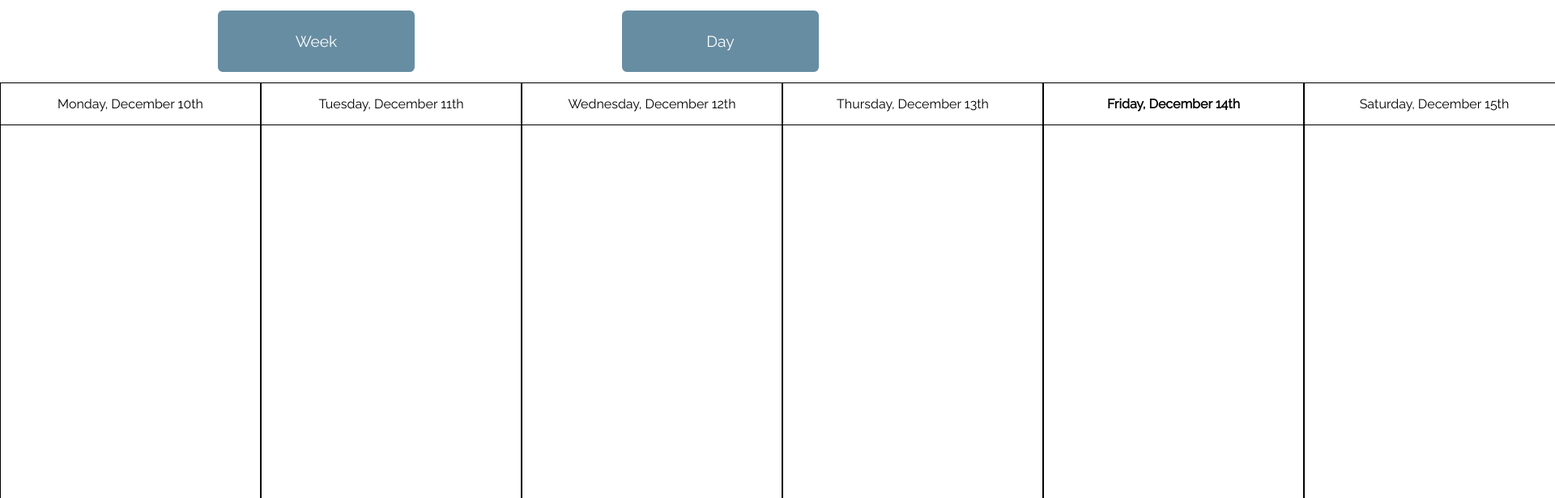
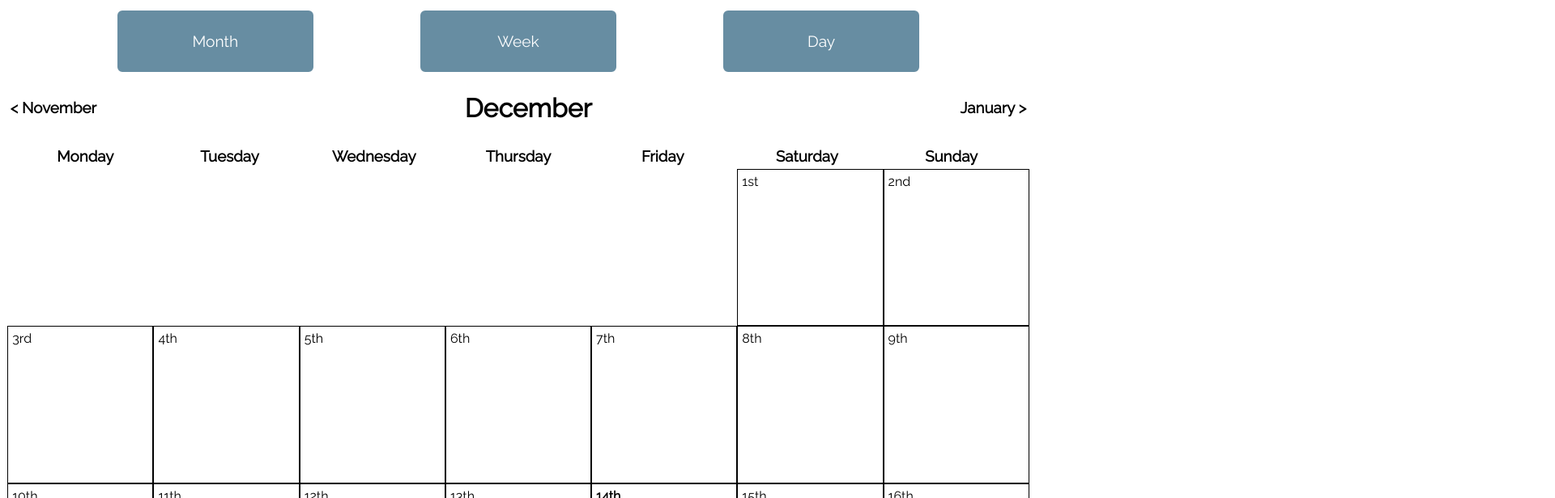
Before and after one commit to DominicSherman/planner, a React (Create React App) app: page / in a window 1280 px wide. Shown: the top 616 px of the page at 81% size, 1920 px wide, since content can reach past the window. Built offline with nearby package versions, Linux system fonts and the light colour scheme.

Commit message:
progress has been made

```diff
--- a/src/App.js
+++ b/src/App.js
@@ -3,15 +3,16 @@ import './css/App.css';
 import './css/Flex.css';
 import './css/Buttons.css';
 import WeekView from './views/WeekView';
-import {DAY, WEEK} from './constants/view-types';
+import {DAY, MONTH, WEEK} from './constants/view-types';
 import DayView from './views/DayView';
+import MonthView from './views/MonthView';
 
 export default class App extends Component {
     constructor(props) {
         super(props);
 
         this.state = {
-            view: WEEK
+            view: MONTH
         }
     }
 
@@ -19,6 +20,12 @@ export default class App extends Component {
         return (
             <div>
                 <div className={'App-buttonWrapper row spaceEvenly'}>
+                    <div
+                        className={'Buttons-mediumFont'}
+                        onClick={() => this.setState({view: MONTH})}
+                    >
+                        {'Month'}
+                    </div>
                     <div
                         className={'Buttons-mediumFont'}
                         onClick={() => this.setState({view: WEEK})}
@@ -33,9 +40,15 @@ export default class App extends Component {
                     </div>
                 </div>
                 {
-                    this.state.view === WEEK ?
+                    this.state.view === MONTH &&
+                        <MonthView/>
+                }
+                {
+                    this.state.view === WEEK &&
                         <WeekView/>
-                        :
+                }
+                {
+                    this.state.view === DAY &&
                         <DayView/>
                 }
             </div>
--- /dev/null
+++ b/src/components/WeekOfMonth.js
@@ -0,0 +1,42 @@
+import React, {Component} from 'react';
+import moment from 'moment';
+
+export default class WeekOfMonth extends Component {
+    render() {
+        let {daysToDisplay} = this.props;
+
+        if (daysToDisplay.length && daysToDisplay[0].date() === 1) {
+            daysToDisplay = [...Array(7 - daysToDisplay.length), ...daysToDisplay];
+        }
+
+        return (
+            daysToDisplay.length ?
+                <div
+                    className={'row'}
+                >
+                    {
+                        daysToDisplay.map(
+                            (day) =>
+                                <div
+                                    className={'MonthView-dayWrapper'}
+                                    style={{
+                                        borderColor: day ? 'black' : 'white'
+                                    }}
+                                >
+                                    {
+                                        day &&
+                                        <p
+                                            style={day.get('date') === moment().get('date') ? {fontWeight: 'bold'} : {fontWeight: 'regular'}}
+                                        >
+                                            {day.format('Do')}
+                                        </p>
+                                    }
+                                </div>
+                        )
+                    }
+                </div>
+                :
+                null
+        );
+    }
+}
--- /dev/null
+++ b/src/constants/enums.js
@@ -0,0 +1,24 @@
+export const WEEKDAYS = {
+    0: 'Monday',
+    1: 'Tuesday',
+    2: 'Wednesday',
+    3: 'Thursday',
+    4: 'Friday',
+    5: 'Saturday',
+    6: 'Sunday'
+};
+
+export const MONTHS = {
+    0: 'January',
+    1: 'February',
+    2: 'March',
+    3: 'April',
+    4: 'May',
+    5: 'June',
+    6: 'July',
+    7: 'August',
+    8: 'September',
+    9: 'October',
+    10: 'November',
+    11: 'December'
+};
--- a/src/constants/view-types.js
+++ b/src/constants/view-types.js
@@ -1,2 +1,3 @@
 export const WEEK = 'WEEK';
 export const DAY = 'DAY';
+export const MONTH = 'MONTH';
--- a/src/css/index.css
+++ b/src/css/index.css
@@ -12,3 +12,8 @@ body {
   -webkit-font-smoothing: antialiased;
   -moz-osx-font-smoothing: grayscale;
 }
+
+p, div, h1, h2, h3 {
+  margin: 0;
+  padding: 0;
+}
--- /dev/null
+++ b/src/css/views/MonthView.css
@@ -0,0 +1,25 @@
+.MonthView-wrapper {
+    align-items: center;
+    padding: 1%;
+}
+
+.MonthView-monthButton {
+    align-items: center;
+    cursor: pointer;
+}
+
+.MonthView-headerWrapper {
+    width: 100%;
+    padding-bottom: 2%;
+}
+
+.MonthView-dayHeaderWrapper, .MonthView-dayWrapper {
+    width: calc(92vw/7);
+    justify-content: center;
+    padding: 5px;
+}
+
+.MonthView-dayWrapper {
+    border: 1px solid;
+    height: calc(100vw/7);
+}
--- /dev/null
+++ b/src/views/MonthView.js
@@ -0,0 +1,105 @@
+import React, {Component} from 'react';
+import moment from 'moment';
+
+import '../css/views/MonthView.css';
+import '../css/components/WeekOfMonth.css';
+import {MONTHS, WEEKDAYS} from '../constants/enums';
+import WeekOfMonth from '../components/WeekOfMonth';
+
+export default class MonthView extends Component {
+    constructor(props) {
+        super(props);
+
+        this.state = {
+            prevMonth: 0,
+            currMonth: 0,
+            nextMonth: 0,
+            daysOfMonth: [],
+            lengthOfFirstWeek: 0
+        }
+    }
+
+    componentDidMount() {
+        this.setCurrMonth(moment().month());
+    }
+
+    setDaysOfMonth = (month) => {
+        let daysOfMonth = [];
+
+        for (let i = 1; i <= 31; i++) {
+            if (moment().month(month).date(i).get('month') === month) {
+                daysOfMonth = [...daysOfMonth, moment().month(month).date(i)];
+            }
+        }
+
+        this.setState({daysOfMonth});
+        this.setState({lengthOfFirstWeek: 8 - daysOfMonth[0].day()});
+    };
+
+    setCurrMonth = (currMonth) => {
+        this.setState({prevMonth: moment().month(currMonth).subtract(1, 'M').month()});
+        this.setState({currMonth});
+        console.log(moment().month(currMonth).add(1, 'M'));
+        this.setState({nextMonth: moment().month(currMonth).add(1, 'M').month()});
+        this.setDaysOfMonth(currMonth);
+    };
+
+    decrementMonth = () => {
+        this.setCurrMonth(this.state.prevMonth);
+    };
+
+    incrementMonth = () => {
+        this.setCurrMonth(this.state.nextMonth);
+    };
+
+    render() {
+        return (
+            this.state.daysOfMonth.length ?
+                <div className={'MonthView-wrapper column'}>
+                    <div
+                        className={'MonthView-headerWrapper row spaceBetween'}
+                    >
+                        <div
+                            className={'MonthView-monthButton row center'}
+                            onClick={this.decrementMonth}
+                        >
+                            <h3>{`< ${MONTHS[this.state.prevMonth]}`}</h3>
+                        </div>
+                        <h1>
+                            {MONTHS[this.state.currMonth]}
+                        </h1>
+                        <div
+                            className={'MonthView-monthButton row center'}
+                            onClick={this.incrementMonth}
+                        >
+                            <h3>{`${MONTHS[this.state.nextMonth]} >`}</h3>
+                        </div>
+                    </div>
+                    <div className={'row'}>
+                        {
+                            [...Array(7).keys()].map((value) =>
+                                <div className={'MonthView-dayHeaderWrapper row'}>
+                                    <h3>{WEEKDAYS[value]}</h3>
+                                </div>)
+                        }
+                    </div>
+                    <div>
+                        {
+                            [...Array(6).keys()].map((w) => {
+                                const firstIndex = w === 0 ? 0 : 7 * (w - 1) + this.state.lengthOfFirstWeek;
+                                const secondIndex = 7 * w + this.state.lengthOfFirstWeek;
+
+                                return (
+                                    <WeekOfMonth
+                                        daysToDisplay={this.state.daysOfMonth.slice(firstIndex, secondIndex)}
+                                    />
+                                );
+                            })
+                        }
+                    </div>
+                </div>
+                :
+                null
+        );
+    }
+}
--- a/src/views/WeekView.js
+++ b/src/views/WeekView.js
@@ -18,12 +18,11 @@ export default class WeekView extends Component {
                             className={'WeekView-day'}
                         >
                             <div className={'WeekView-dayHeader'}>
-                                {
-                                    day.get('day') === moment().get('day') ?
-                                        <b><p>{day.format('dddd, MMMM Do')}</p></b>
-                                        :
-                                        <p>{day.format('dddd, MMMM Do')}</p>
-                                }
+                                <p
+                                    style={day.get('day') === moment().get('day') ? {fontWeight: 'bold'} : {fontWeight: 'regular'}}
+                                >
+                                    {day.format('dddd, MMMM Do')}
+                                </p>
                             </div>
                         </div>
                     )
```
Also changed, not shown: src/assets/arrowLeft.png (added), src/assets/arrowRight.png (added), src/css/components/WeekOfMonth.css (added).
